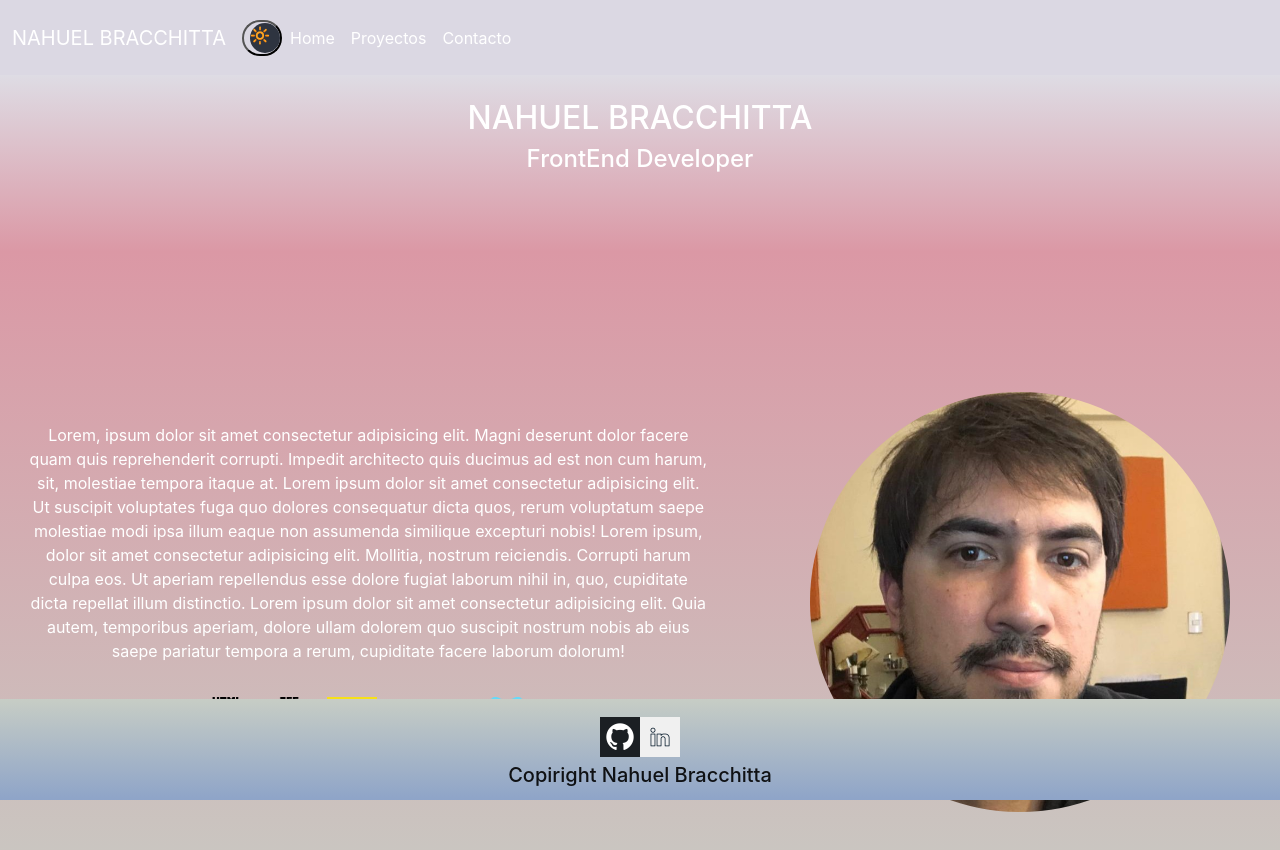
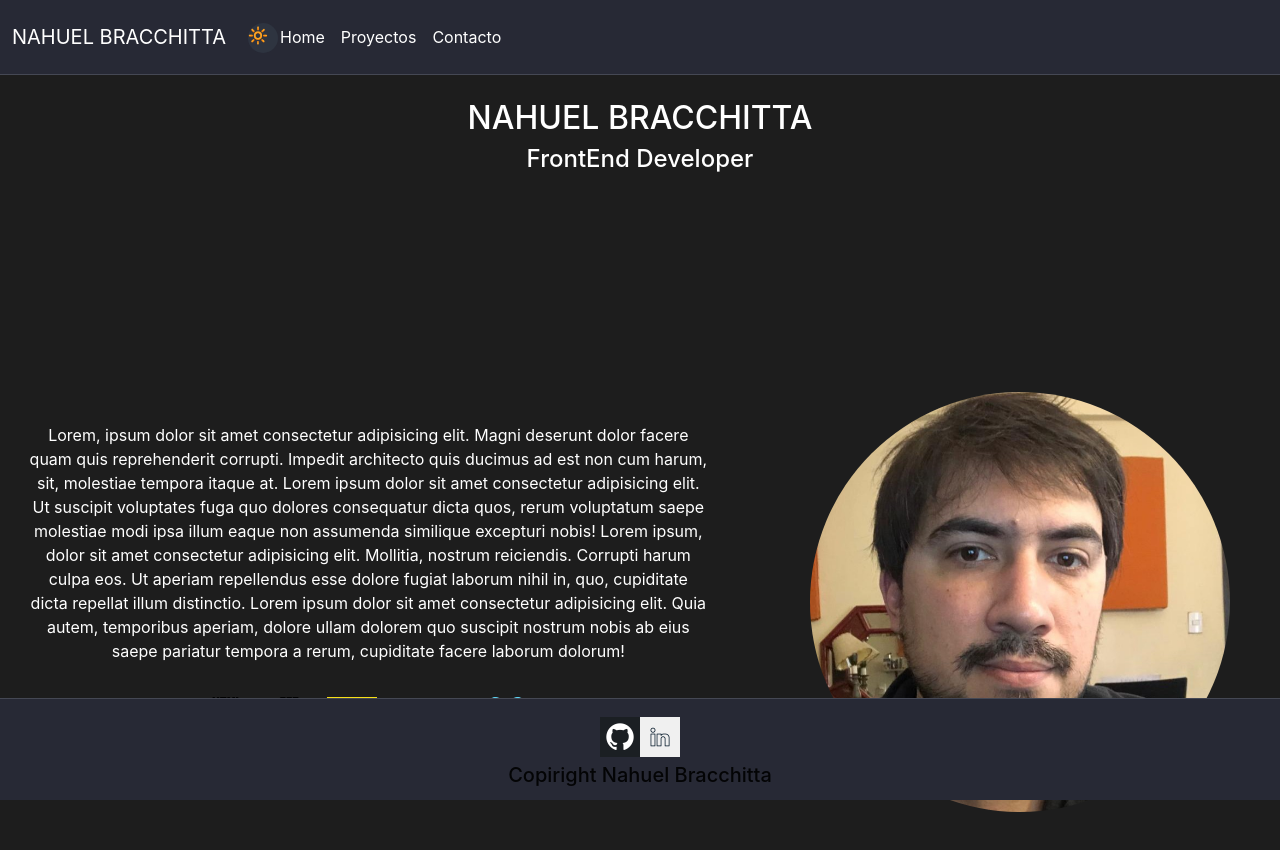
Before and after one commit to MrFontina/NB, a React (Create React App) app: page / in a window 1280 px wide. Shown: the top 850 px of the page. Built offline with nearby package versions, Linux system fonts and the light colour scheme.

Commit message:
darkmode en context, mas colores

```diff
--- a/src/Components/About/About.jsx
+++ b/src/Components/About/About.jsx
@@ -11,17 +11,17 @@ import bootstrapIcon from "./icons/bootstrap.png"
 
 function About() {
 
-  const {gradient34, gradient45, } = useContext(themeContext)
+  const { darkMode, gradient34, gradient45, darkest } = useContext(themeContext)
 
 
   return (
   <div>
     <div className="container.fluid">
-        <div className="pt-4" style={{textAlign:"center", height:"177px", background:gradient34}}>
+        <div className="pt-4" style={{textAlign:"center", height:"177px", background: darkMode? gradient34 : darkest}}>
               <h2>NAHUEL BRACCHITTA</h2>
               <h4>FrontEnd Developer</h4>
         </div>
-        <div className="row flex-wrap aboutContainer" style={{background:gradient45}}>
+        <div className="row flex-wrap aboutContainer" style={{background: darkMode? gradient45 : darkest}}>
             <div className="headerLeft col-lg-7 col-12">
                Lorem, ipsum dolor sit amet consectetur adipisicing elit. Magni deserunt dolor facere quam quis reprehenderit corrupti. Impedit architecto quis ducimus ad est non cum harum, sit, molestiae tempora itaque at. Lorem ipsum dolor sit amet consectetur adipisicing elit. Ut suscipit voluptates fuga quo dolores consequatur dicta quos, rerum voluptatum saepe molestiae modi ipsa illum eaque non assumenda similique excepturi nobis! Lorem ipsum, dolor sit amet consectetur adipisicing elit. Mollitia, nostrum reiciendis. Corrupti harum culpa eos. Ut aperiam repellendus esse dolore fugiat laborum nihil in, quo, cupiditate dicta repellat illum distinctio. Lorem ipsum dolor sit amet consectetur adipisicing elit. Quia autem, temporibus aperiam, dolore ullam dolorem quo suscipit nostrum nobis ab eius saepe pariatur tempora a rerum, cupiditate facere laborum dolorum!<br></br>
               <div className="icons d-flex p-4">
--- a/src/Components/Footer/Footer.jsx
+++ b/src/Components/Footer/Footer.jsx
@@ -6,11 +6,11 @@ import linkedin from './linkedin.png'
 
 function Footer(){
 
-    const { gradient51 } = useContext(themeContext)
+    const { darkMode, gradient51 } = useContext(themeContext)
 
     return(
         <footer className="foot">
-            <nav className="navbar navbar-light" style={{background:gradient51}}>
+            <nav className="navbar navbar-light" style={{background: darkMode? gradient51 : "#272935"}}>
                 <div className='logos container-fluid '>
                     <div className=''>
                       <a href='https://github.com/MrFontina'><img src={git} alt='gitHub' style={{width:'40px'}}/>
--- a/src/Components/Footer/footer.css
+++ b/src/Components/Footer/footer.css
@@ -2,6 +2,7 @@
     position: fixed;
     bottom: 0;
     width: 100%;
+    border-top: 1px solid #454854;
 
 }
 .logos{
--- a/src/Components/NavBar/NavBar.jsx
+++ b/src/Components/NavBar/NavBar.jsx
@@ -1,5 +1,5 @@
 import { Link } from "react-router-dom"
-import { useState, useEffect, useContext } from "react";
+import { useContext } from "react";
 import './navBar.css'
 import themeContext from "../../Storage/ThemeContext";
 
@@ -8,40 +8,16 @@ import themeContext from "../../Storage/ThemeContext";
 function NavBar() {
 
 
-  const [darkMode, setDarkMode] = useState(false)
-  const { darkColor1, gradient13  } = useContext(themeContext)
-
-
-
-  useEffect(() => {
-    const json = localStorage.getItem("site-dark-mode");
-    const currentMode = JSON.parse(json);
-    if (currentMode) {
-      setDarkMode(true);
-    } else {
-      setDarkMode(false);
-    }
-  }, []);
-
-
-  useEffect(()=>{
-    if(!darkMode){
-      document.body.classList.add("dark");
-    }else{
-      document.body.classList.remove("dark");
-    }
-    const json = JSON.stringify(darkMode);
-    localStorage.setItem("site-dark-mode", json);
-  }, [darkMode]);
+  const { darkMode, handleTheme, gradient13 } = useContext(themeContext)
 
   return (
 
 
-<nav className="navBarClass navbar navbar-expand-lg " style={{background: darkMode? gradient13 : darkColor1, height: "75px"}}>
+    <nav className="navBarClass navbar navbar-expand-lg " style={{ background: darkMode ? gradient13 : "#272935", height: "75px" }}>
       <div className="container-fluid" >
-    <Link className="navbar-brand" style={{ color: darkMode? "black" : "white"}} to="/">NAHUEL BRACCHITTA</Link>
+        <Link className="navbar-brand" style={{ color: darkMode ? "black" : "white" }} to="/">NAHUEL BRACCHITTA</Link>
         <label>
-    <button className="dark-mode-toggle" onClick={() => setDarkMode(!darkMode)}>
+          <button className="dark-mode-toggle" onClick={handleTheme}>
             <div className="dark-mode-slider" >{darkMode ? "🌙" : "🔆"}</div>
           </button>
         </label>
@@ -50,9 +26,9 @@ function NavBar() {
         </button>
         <div className="collapse navbar-collapse " id="navbarNavAltMarkup">
           <div className="navbar-nav">
-        <Link to="/" className="nav-link active" style={{ color: darkMode? "black" : "white"}} aria-current="page" >Home</Link>
-        <Link to="/proyectos" className="nav-link" style={{ color: darkMode? "black" : "white"}}>Proyectos</Link>
-        <Link to="/contacto" className="nav-link" style={{ color: darkMode? "black" : "white"}}>Contacto</Link>
+            <Link to="/" className="nav-link active" style={{ color: darkMode ? "black" : "white" }} aria-current="page" >Home</Link>
+            <Link to="/proyectos" className="nav-link" style={{ color: darkMode ? "black" : "white" }}>Proyectos</Link>
+            <Link to="/contacto" className="nav-link" style={{ color: darkMode ? "black" : "white" }}>Contacto</Link>
           </div>
         </div>
       </div>
--- a/src/Components/NavBar/navBar.css
+++ b/src/Components/NavBar/navBar.css
@@ -1,3 +1,7 @@
+.navBarClass{
+  border-bottom: 1px solid #454854;
+}
+
 .modo {
     display: flex;
 
@@ -5,9 +9,10 @@
 
 
 .dark-mode-toggle {
-    width: 40px;
-    height: 36px;
+    width: 30px;
+    height: 30px;
     border-radius: 50px;
+    border: none;
     top: 0;
     left: 0;
     background-color: transparent;
@@ -26,7 +31,3 @@
     transform: translateX(0px);
     transition: all 0.2s ease;
   }
-
-  /* .dark .dark-mode-slider {
-    transform: translateX(45px);
-  } */
--- a/src/Storage/ThemeContext.jsx
+++ b/src/Storage/ThemeContext.jsx
@@ -1,4 +1,4 @@
-import { createContext } from "react";
+import { createContext, useEffect, useState } from "react";
 
 const themeContext = createContext();
 
@@ -8,6 +8,7 @@ export function ThemeContextProvider(props){
     const darkColor2 = "#5c5470"
     const darkColor3 = "#352f44"
     const darkColor4 = "#2a2438"
+    const darkest = "#1d1d1d"
 
     const light1 = "#8EA4C8"
     const light2 = "#C3B8AA"
@@ -22,7 +23,38 @@ export function ThemeContextProvider(props){
     const gradient51 = "linear-gradient(to bottom, #C7CDC5, #8EA4C8)";
 
 
+    const [darkMode, setDarkMode] = useState(false)
+
+
+    useEffect(() => {
+      const json = localStorage.getItem("site-dark-mode");
+      const currentMode = JSON.parse(json);
+      if (currentMode) {
+        setDarkMode(true);
+      } else {
+        setDarkMode(false);
+      }
+    }, []);
+
+
+    useEffect(()=>{
+      if(!darkMode){
+        document.body.classList.add("dark");
+      }else{
+        document.body.classList.remove("dark");
+      }
+      const json = JSON.stringify(darkMode);
+      localStorage.setItem("site-dark-mode", json);
+    }, [darkMode]);
+
+    function handleTheme(){
+        setDarkMode(!darkMode)
+    }
+
+
     const value = {
+        darkMode,
+        handleTheme,
         darkColor1,
         darkColor2,
         darkColor3,
@@ -36,7 +68,8 @@ export function ThemeContextProvider(props){
         gradient34,
         gradient35,
         gradient45,
-        gradient51
+        gradient51,
+        darkest
 
 
 
--- a/src/index.css
+++ b/src/index.css
@@ -14,7 +14,7 @@ code {
 }
 
 .dark {
-  background: black;
+  background: #1d1d1d;
   color: white;
 }
 .dark h1 {
```
Lines whose indentation alone changed are shown as unchanged.
